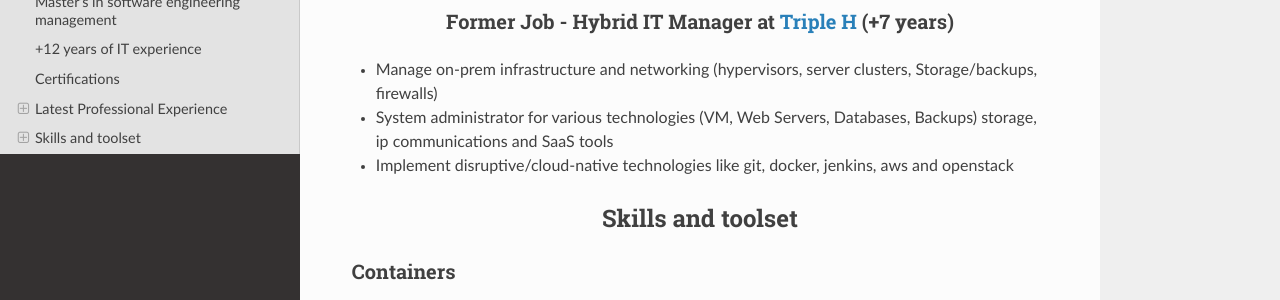
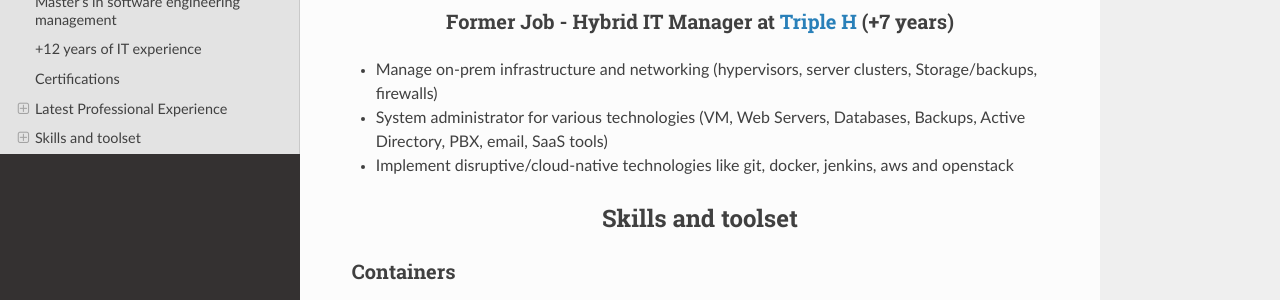
Before and after one commit to dirceubb/resume, an MkDocs documentation site: the page built from resume/index.md, in a window 1280 px wide and 900 px high, scrolled down 548 px. Shown: the part 150-450 px from the top of the window. Built offline with MkDocs 1.6.1, drawn with Linux system fonts in a browser that asks for light colours; nearby versions of some CDN libraries.

Commit message:
Update index.md

```diff
--- a/resume/index.md
+++ b/resume/index.md
@@ -13,8 +13,7 @@ patterns/pipelines, repositories, integrations, automations and cloud resources
 - Support platform and toolset migrations
 ### <center> Former Job - Hybrid IT Manager at [Triple H](https://www.linkedin.com/company/triple-h-produce-usa) (+7 years) </center>
 - Manage on-prem infrastructure and networking (hypervisors, server clusters, Storage/backups, firewalls)
-- System administrator for various technologies (VM, Web Servers, Databases, Backups)
-storage, ip communications and SaaS tools
+- System administrator for various technologies (VM, Web Servers, Databases, Backups, Active Directory, PBX, email, SaaS tools)
 - Implement disruptive/cloud-native technologies like git, docker,
 jenkins, aws and openstack
 
```
